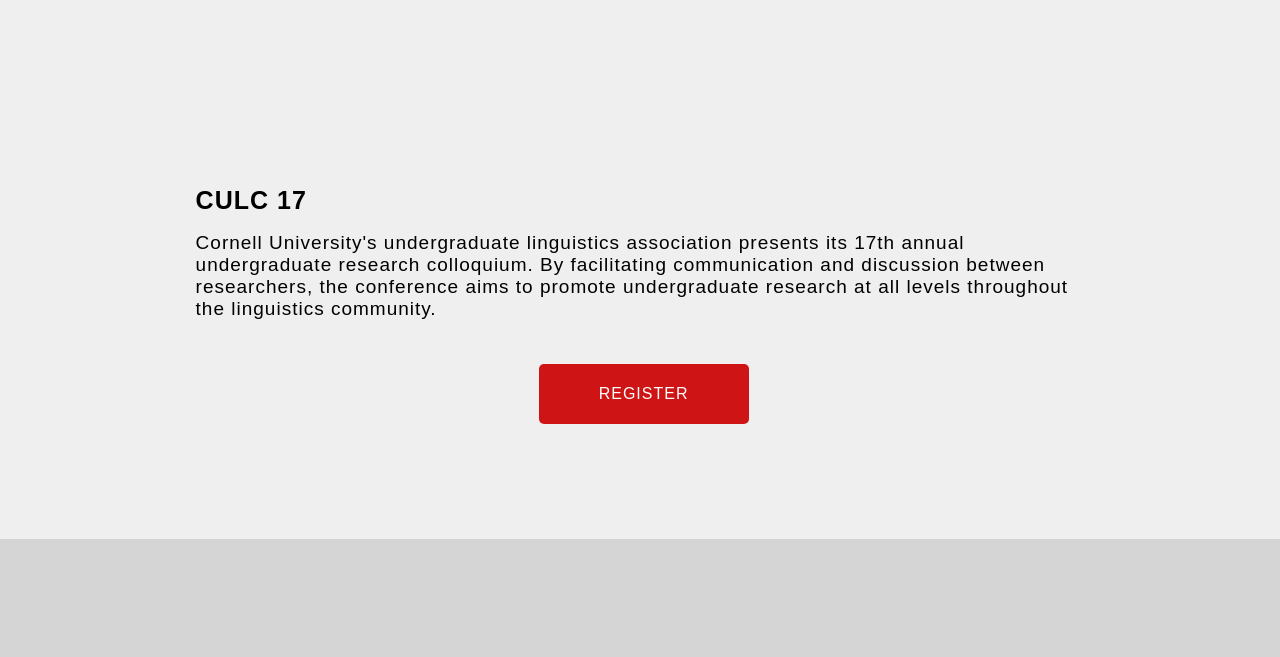
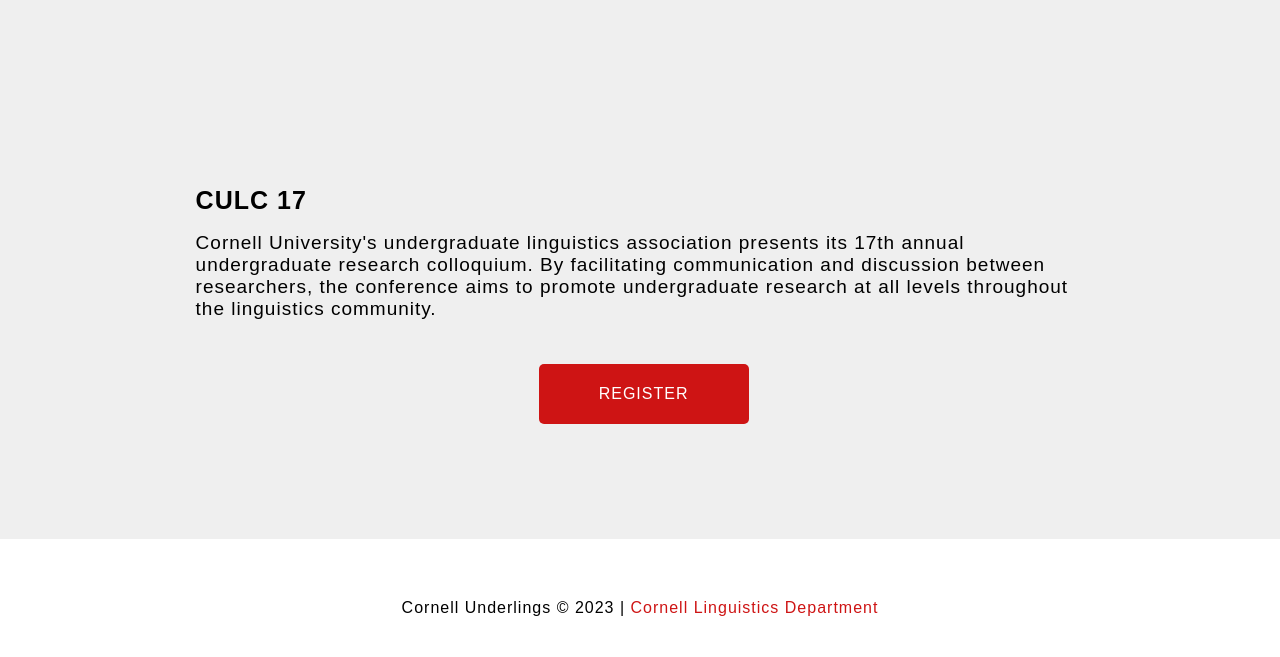
Before and after one commit to novembersvisions/underlings-website, a PHP site: template pages/index.php in a window 1280 px wide; the page is wider, and only the part inside the window is pictured. Shown: the part 1341-1998 px from the top of that part. Before the commit the page ends 1880 px from the top of that part, so only its background shows below. Run offline with PHP 8.4, Linux system fonts and the light colour scheme; the template is opened without the code that fills it, so the values that code supplies are empty.

Commit message:
footer partial

```diff
--- a/pages/index.php
+++ b/pages/index.php
@@ -46,6 +46,8 @@ $nav_contact = '';
   </div>
 </div>
 
+<?php include 'partials/footer.php'; ?>
+
 </body>
 
 </html>
--- /dev/null
+++ b/partials/footer.php
@@ -0,0 +1,3 @@
+<div class="footer">
+    <p>Cornell Underlings &copy; 2023 | <a href="https://linguistics.cornell.edu/undergraduate-program">Cornell Linguistics Department</a></p>
+</div>
--- a/public/styles/style.css
+++ b/public/styles/style.css
@@ -81,6 +81,17 @@ nav {
     letter-spacing: 1px;
 }
 
+.footer {
+    position: relative;
+    margin-top: 600px;
+    height: 50px;
+    text-align: center;
+}
+
+.footer a {
+    color:rgb(206, 20, 20);
+}
+
 .home-3-text {
     width: 70%;
     margin-right: 10%;
```
